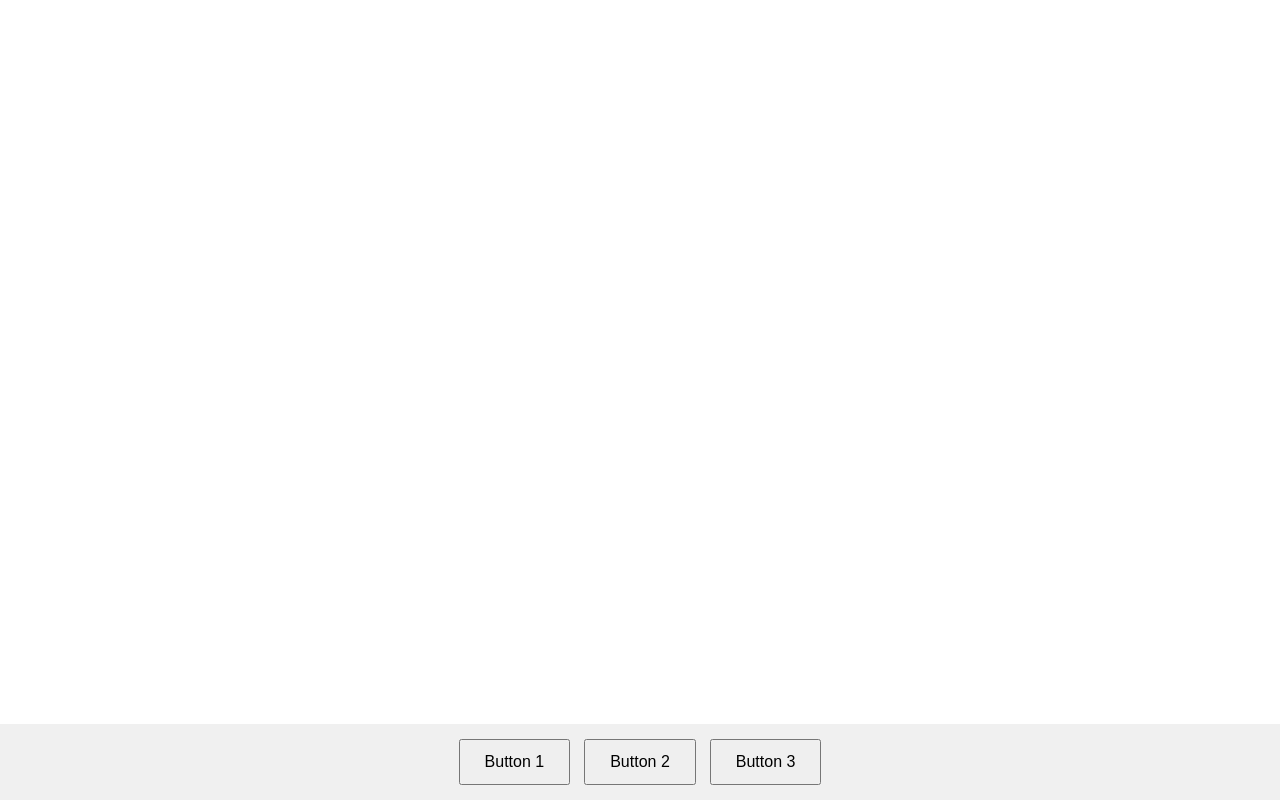
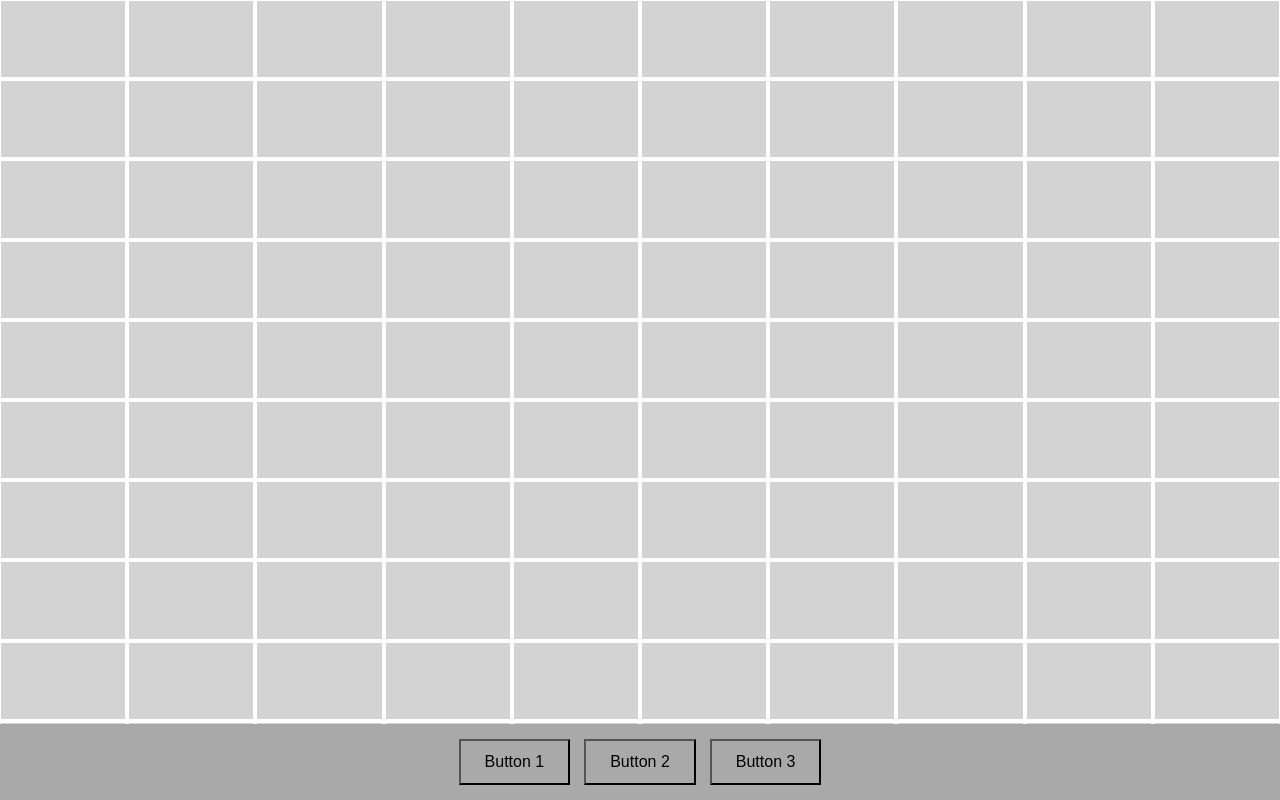
Before and after one commit to BbIXOD/mtrpz-lab-4, a website with bundled scripts: page index.html in a window 1280 px wide. Built offline with nearby package versions, Linux system fonts and the light colour scheme.

Commit message:
added cells field to server Modified index.html to use style.css. Added style.css there is a style of server Updated DummyCell.ts to see if cells in server are clicable Updated index.js

```diff
--- a/index.html
+++ b/index.html
@@ -4,26 +4,10 @@
     <meta charset="UTF-8">
     <meta name="viewport" content="width=device-width, initial-scale=1.0">
     <title>Window with Panel</title>
-    <style>
-        #panel {
-            position: fixed;
-            bottom: 0;
-            left: 0;
-            width: 100%;
-            background-color: #f0f0f0;
-            padding: 10px;
-            box-sizing: border-box;
-            text-align: center;
-        }
-
-        button {
-            font-size: 16px;
-            padding: 12px 24px;
-            margin: 5px;
-        }
-    </style>
+    <link rel="stylesheet" href="style.css">
 </head>
 <body>
+    <div id="field"></div>
     <div id="panel">
         <button id="button1">Button 1</button>
         <button id="button2">Button 2</button>
--- a/index.js
+++ b/index.js
@@ -1,18 +1,44 @@
 import Field from './src/Field.js';
 import DummyCell from './src/Cells/DummyCell.js';
 
-// Створення екземпляру поля
-const field = new Field(10, 10);
+const fieldSizeX = 10;
+const fieldSizeY = 10;
+const field = new Field(fieldSizeX, fieldSizeY);
 
-// Додавання прикладу клітинки на поле (в даному випадку - з DummyCell)
-field.Cells[5][5] = new DummyCell();
+for (let x = 0; x < fieldSizeX; x++) {
+    for (let y = 0; y < fieldSizeY; y++) {
+        field.Cells[x][y] = new DummyCell();
+    }
+}
 
-// Функція, яка буде викликатися при натисканні на кнопки
+const fieldElement = document.getElementById('field');
+fieldElement.style.gridTemplateColumns = `repeat(${fieldSizeX}, 1fr)`;
+
+for (let x = 0; x < fieldSizeX; x++) {
+    for (let y = 0; y < fieldSizeY; y++) {
+        const cellElement = document.createElement('div');
+        cellElement.className = 'cell';
+        cellElement.dataset.x = x;
+        cellElement.dataset.y = y;
+        cellElement.addEventListener('click', handleCellClick);
+        fieldElement.appendChild(cellElement);
+    }
+}
+
+function handleCellClick(event) {
+    const x = event.target.dataset.x;
+    const y = event.target.dataset.y;
+    const cell = field.getCell(Number(x), Number(y));
+
+    if (cell) {
+        cell.action(x, y);
+    }
+}
+
 function handleButtonClick(event) {
     alert('Welcome!');
 }
 
-// Додавання обробників подій для кожної кнопки
 document.getElementById('button1').addEventListener('click', handleButtonClick);
 document.getElementById('button2').addEventListener('click', handleButtonClick);
 document.getElementById('button3').addEventListener('click', handleButtonClick);
--- a/src/Cells/DummyCell.ts
+++ b/src/Cells/DummyCell.ts
@@ -2,5 +2,12 @@ import Cell from "../Cell";
 
 export default class DummyCell implements Cell {
     picture: string;
-    action(x: number, y: number): void {}
+
+    constructor(picture: string = "") {
+        this.picture = picture;
+    }
+
+    action(x: number, y: number): void {
+        alert(`Clicked cell at (${x}, ${y})!`);
+    }
 }
--- /dev/null
+++ b/style.css
@@ -0,0 +1,40 @@
+body, html {
+    height: 100%;
+    margin: 0;
+    display: flex;
+    flex-direction: column;
+}
+
+#field {
+    flex: 1;
+    display: grid;
+    grid-template-columns: repeat(auto-fit, minmax(50px, 1fr));
+    gap: 2px;
+}
+
+.cell {
+    display: flex;
+    justify-content: center;
+    align-items: center;
+    background-color: lightgray;
+    border: 1px solid white;
+    user-select: none;
+}
+
+#panel {
+    position: fixed;
+    bottom: 0;
+    left: 0;
+    width: 100%;
+    background-color: darkgray;
+    padding: 10px;
+    box-sizing: border-box;
+    text-align: center;
+}
+
+button {
+    background-color: darkgray;
+    font-size: 16px;
+    padding: 12px 24px;
+    margin: 5px;
+}
```
